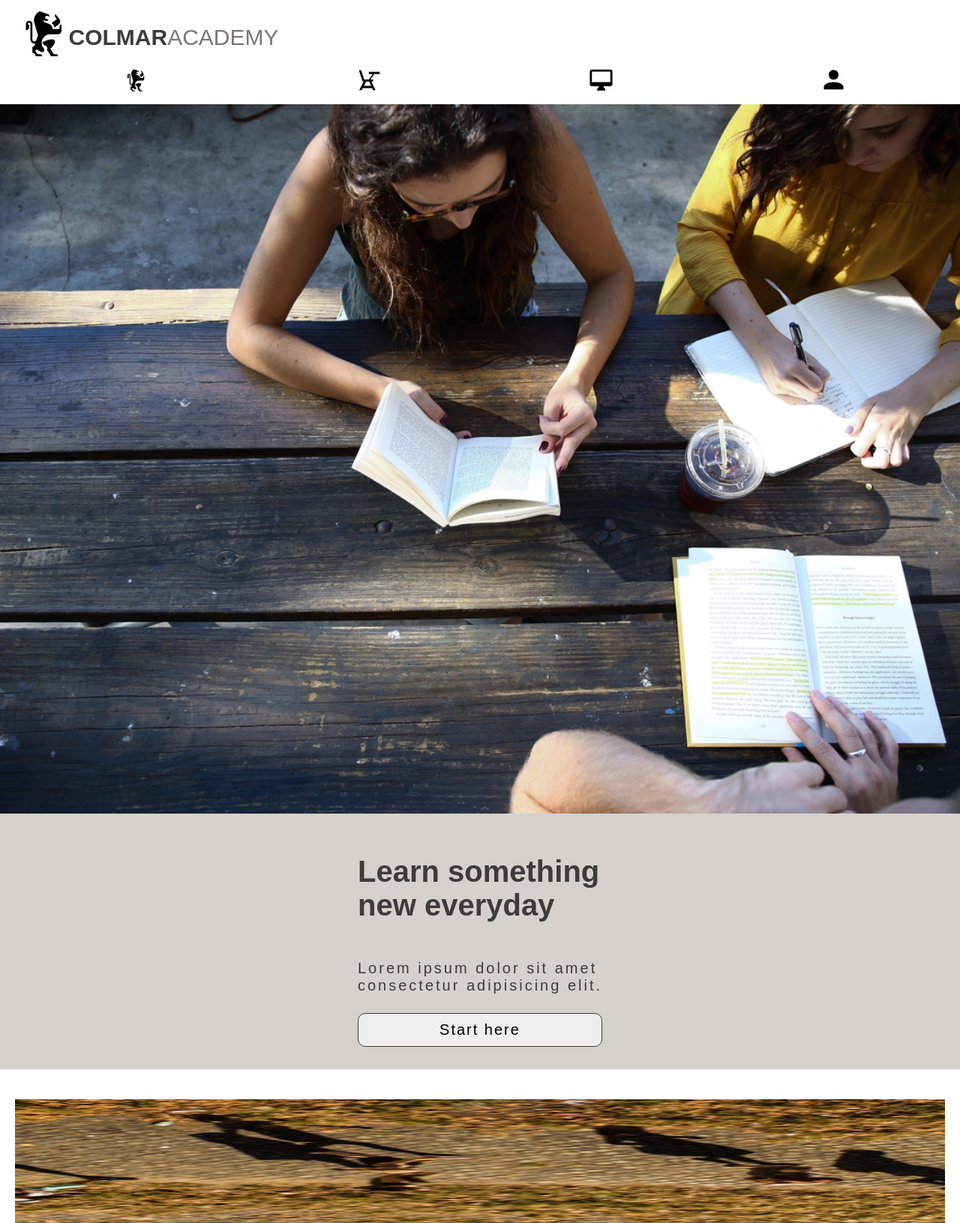
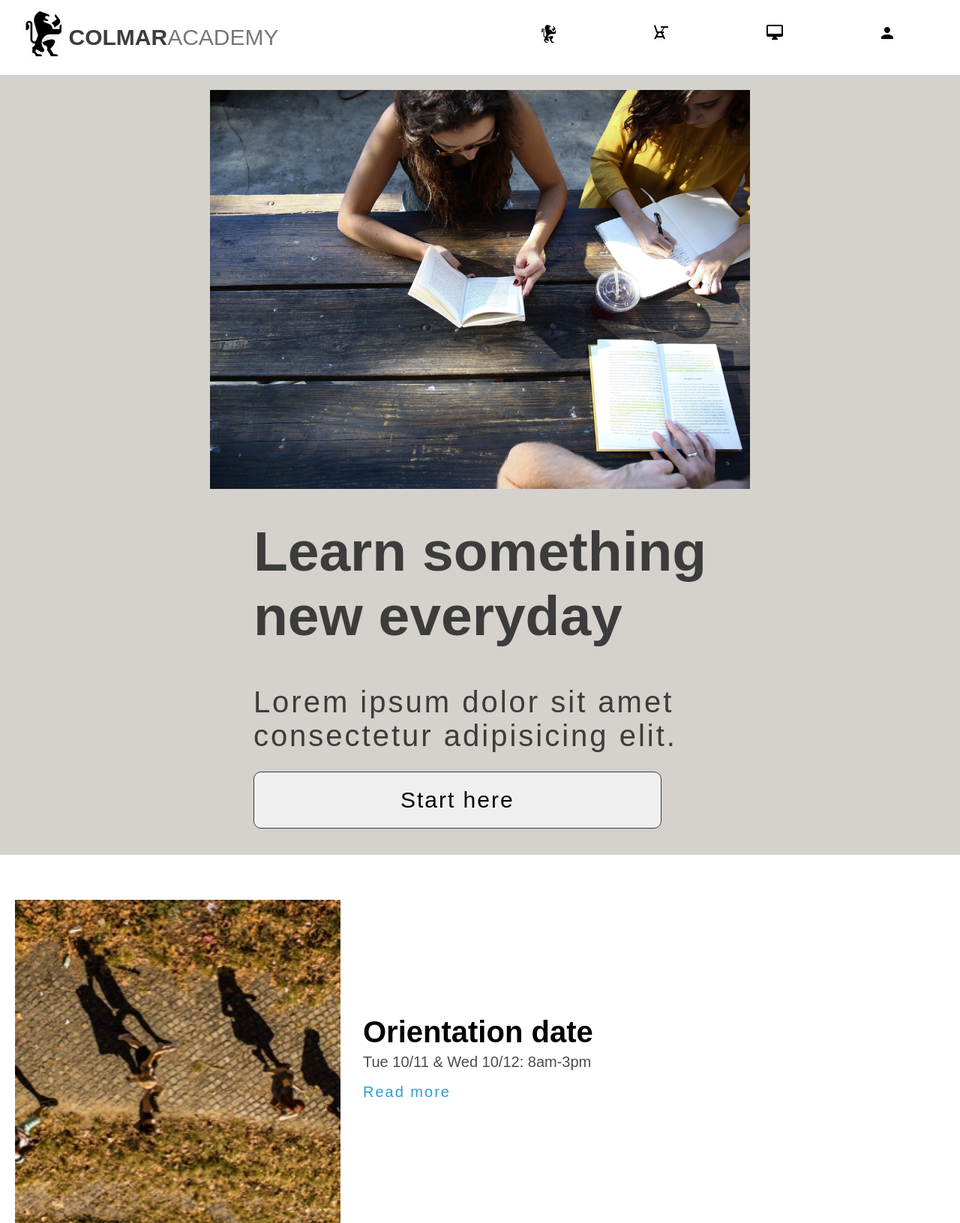
Before and after one commit to woohoothewho/schoolWebpage, a plain HTML site: page index.html in a window 1280 px wide. Shown: the top 1631 px of the page at 75% size. Drawn offline with Linux system fonts and the light colour scheme.

Commit message:
fixed style file

```diff
--- a/styles.css
+++ b/styles.css
@@ -20,14 +20,6 @@ nav {
     padding: 10px 0;
     align-items: center;
     flex-wrap: wrap;
-<<<<<<< HEAD
-<<<<<<< HEAD
-    height: 64px;
-=======
-/*     background-color: red; */
-=======
-    background-color: red;
->>>>>>> efc23197d06a6202c64a16001fced60ef1ea1b58
 }
 
 nav .logo-text {
@@ -53,14 +45,13 @@ nav .logo-text h1 span {
 
 nav .logo-text img {
     height: 5em;
->>>>>>> 80afffa812ad5e13cb801e739a887c9cb6bd21fc
 }
 
 nav ul {
     display: flex;
+    width: 600px;
+    justify-content: space-around;
     flex-wrap: wrap;
-    width: 100%;
-    justify-content: space-around;
 }
 
 nav ul li {
@@ -76,49 +67,47 @@ nav ul li a {
     font-weight: 500
 }
 
-nav img {
-    height: 100%;
-    width: auto;
-}
-
 header {
+    /* height: 100vh; */
     background-color: rgb(213, 209, 204);
     display: flex;
     justify-content: space-around;
     align-items: center;
+    padding: 20px 40px;
     flex-wrap: wrap;
 }
 
 header img {
-    width: 100%;
-
+    width: 60%;
+    height: 90vh;
 }
 
 .banner-description {
+    margin: 0 24px;
     color: rgb(60, 60, 60);
-    margin: 30px 16px;
+    margin: 15px 0;
 }
 
 .banner-description h1 {
-    font-size: 40px;
+    font-size: 75px;
     font-weight: 800;
     padding: 25px 0;
 }
 
 .banner-description h2 {
-    font-size: 20px;
+    font-size: 40px;
     font-weight: 200;
     padding: 25px 0;
     letter-spacing: 3px;
 }
 
 .banner-description button {
-    width: 100%;
+    width: 90%;
     color: black;
-    font-size: 20px;
+    font-size: 30px;
     font-weight: 100;
     letter-spacing: 2px;
-    padding: 10px;
+    padding: 20px;
     border-radius: 10px;
     border: solid rgb(60, 60, 60) 1px;
     transition: all 0.2s linear;
@@ -130,11 +119,11 @@ header img {
 }
 
 section {
-    /* display: flex; */
+    display: flex;
     margin: 20px 0;
 }
 
-/* .first-part-black-guy {
+.first-part-black-guy {
     display: flex;
     flex-direction: column;
     justify-content: space-around;
@@ -153,9 +142,10 @@ section {
     font-size: 27px;
     letter-spacing: 1px;
     opacity: 0.7;
-} */
+}
 
 .second-part-right-side {
+    width: 40%;
     display: flex;
     flex-direction: column;
     justify-content: space-around;
@@ -168,25 +158,25 @@ section {
 
 .sidebox {
     display: flex;
-    flex-flow: column wrap;
-
+    align-items: center;
 }
 
 .sidebox img {
-    width: auto;
-    height: 170px;
+    width: 35%;
+    height: auto;
 }
 
 .sidebox div {
+    margin-left: 30px;
     line-height: 40px;
 }
 
 .sidebox div h1 {
-    font-size: 30px;
+    font-size: 40px;
 }
 
 .sidebox p {
-    font-size: 15px;
+    font-size: 20px;
     opacity: 0.7;
 }
 
@@ -215,7 +205,18 @@ section {
 
     }
 
+    .first-part-black-guy {
+        width: 100%;
+        line-height: 60px;
+        margin: 0;
+    }
+
+    .first-part-black-guy h1 {
+        margin-top: 10px;
+    }
+
     .second-part-right-side {
+        width: 100%;
         margin-top: 40px;
     }
 }
```
